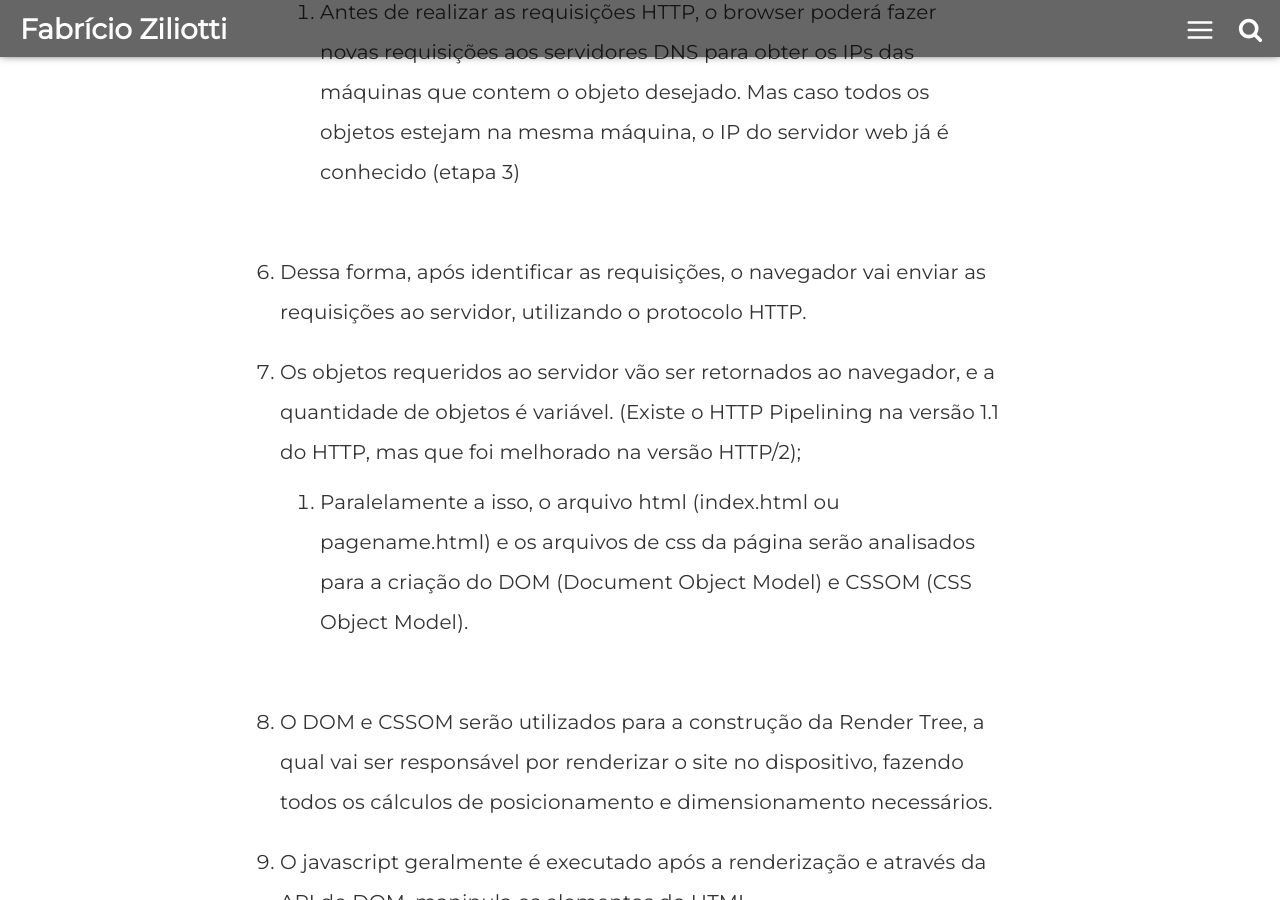
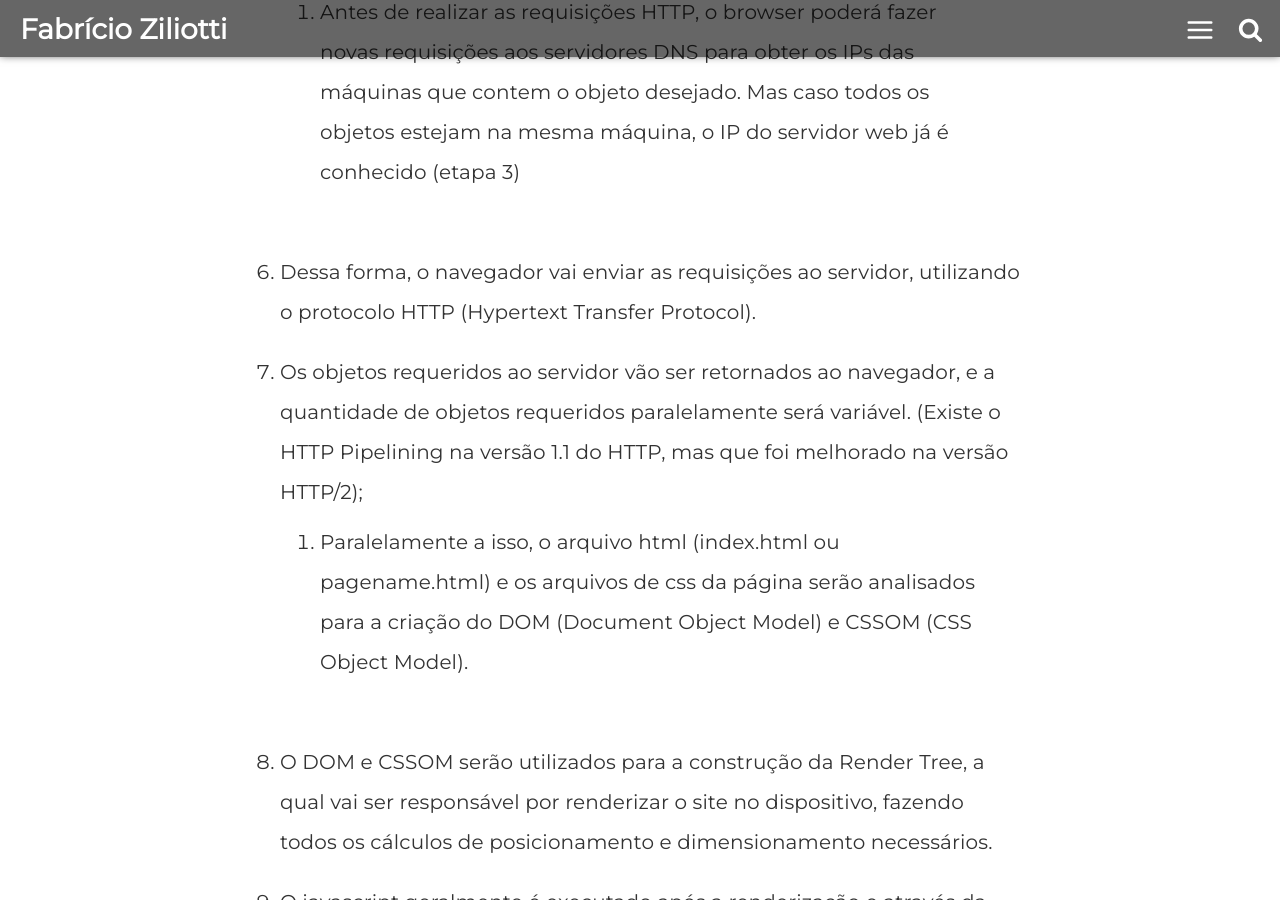
Before and after one commit to Fziliotti/oldBlog, a Jekyll site: the page built from _posts/2019-09-30-navegação-web-entendendo-o-básico.md, in a window 1280 px wide and 900 px high, scrolled down 1714 px. Built offline with Jekyll 4.4.1, drawn with Linux system fonts in a browser that asks for light colours; comment, search, counter and statistics services are not loaded.

Commit message:
Update from Forestry.io ffz.ziliotti@gmail.com updated _posts/2019-09-30-navegação-web-entendendo-o-básico.md

```diff
--- a/_posts/2019-09-30-navegação-web-entendendo-o-básico.md
+++ b/_posts/2019-09-30-navegação-web-entendendo-o-básico.md
@@ -29,8 +29,8 @@ Bom vou tentar resumir de uma forma bem grosseira e superficial o que acontece e
 4. Com esse IP em mãos, o browser então abre uma conexão socket TCP com o servidor web.
 5. Após a conexão ser aberta com sucesso, o navegador vai analisar a estrutura HTML do site e identificar as possíveis requisições que deverá realizar para a construção do site (imagens, arquivos css e javascript).
    1. Antes de realizar as requisições HTTP, o browser poderá fazer novas requisições aos servidores DNS para obter os IPs das máquinas que contem o objeto desejado. Mas caso todos os objetos estejam na mesma máquina, o IP do servidor web já é conhecido (etapa 3)
-6. Dessa forma, após identificar as requisições, o navegador vai enviar as requisições ao servidor, utilizando o protocolo HTTP.
-7. Os objetos requeridos ao servidor vão ser retornados ao navegador, e a quantidade de objetos é variável. (Existe o HTTP Pipelining na versão 1.1 do HTTP, mas que foi melhorado na versão HTTP/2);
+6. Dessa forma, o navegador vai enviar as requisições ao servidor, utilizando o protocolo HTTP (Hypertext Transfer Protocol).
+7. Os objetos requeridos ao servidor vão ser retornados ao navegador, e a quantidade de objetos requeridos paralelamente será variável. (Existe o HTTP Pipelining na versão 1.1 do HTTP, mas que foi melhorado na versão HTTP/2);
    1. Paralelamente a isso, o arquivo html (index.html ou pagename.html) e os arquivos de css da página serão analisados para a criação do DOM (Document Object Model) e CSSOM (CSS Object Model).
 8. O DOM e CSSOM serão utilizados para a construção da Render Tree, a qual vai ser responsável por renderizar o site no dispositivo, fazendo todos os cálculos de posicionamento e dimensionamento necessários.
 9. O javascript geralmente é executado após a renderização e através da API do DOM, manipula os elementos do HTML.
```
